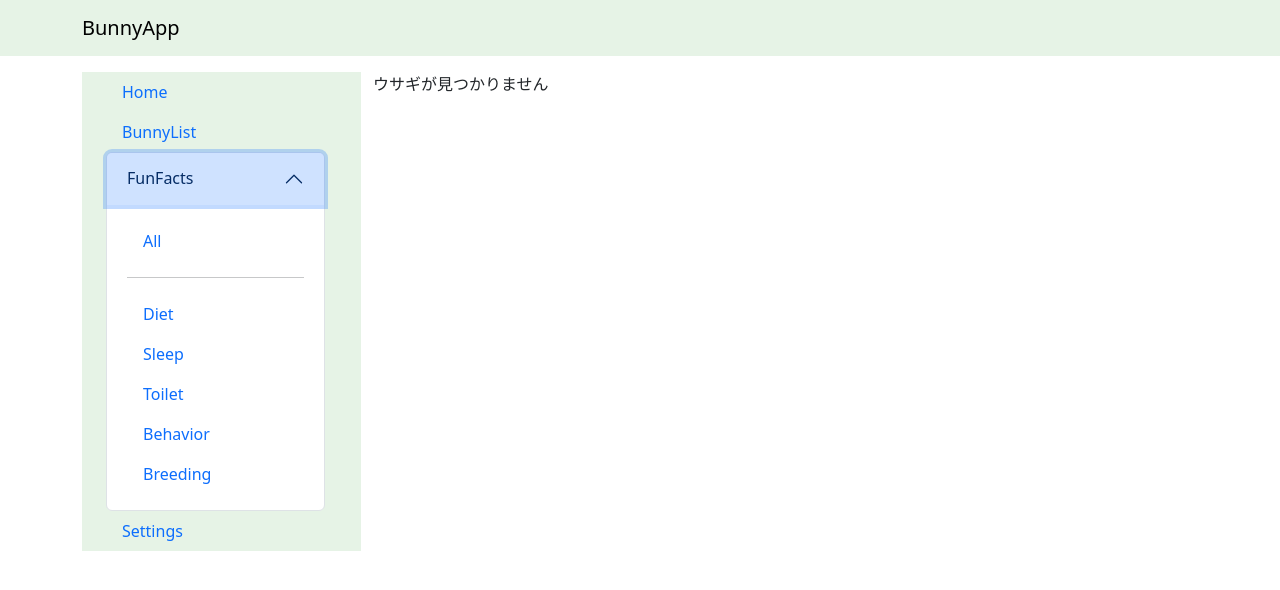
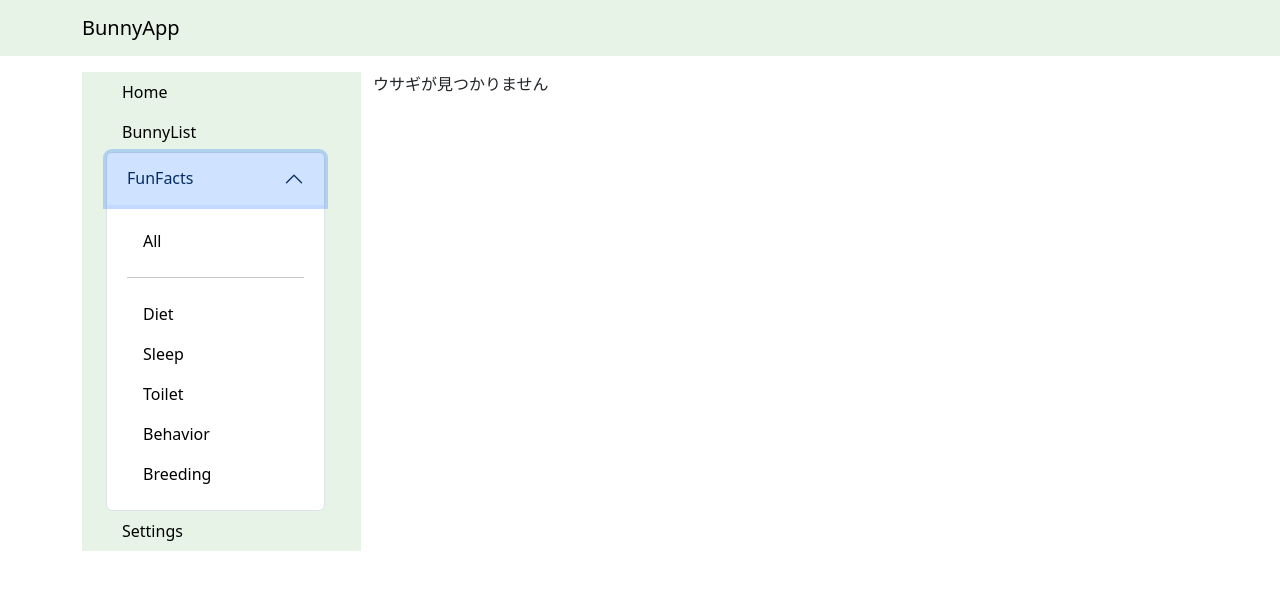
Before and after one commit to yuuandyuu/bunnyApp, a React (Vite) app: page /bunnyApp/funfacts/1 in a window 1280 px wide. Both pictures are taken after a click on the button "FunFacts". Shown: the top 590 px of the page. Built offline with nearby package versions, Linux system fonts and the light colour scheme.

Commit message:
Navの画面遷移、hrefからlinkに変更

```diff
--- /dev/null
+++ b/src/components/css/font.module.scss
@@ -0,0 +1,11 @@
+.linkColor {
+  color: black;
+  text-decoration: none;
+}
+.linkColor:hover {
+  color: #333;
+}
+
+.linkBtn {
+  text-decoration: none;
+}
--- a/src/components/layout/HeaderLayout.tsx
+++ b/src/components/layout/HeaderLayout.tsx
@@ -5,8 +5,11 @@ import {
   NavDropdown,
   Offcanvas,
 } from "react-bootstrap";
+import { Link } from "react-router-dom";
+import { useState } from "react";
 
 import backgroundStyles from "../css/backgroundColer.module.scss";
+import fontStyles from "../css/font.module.scss";
 import buttonStyles from "../css/button.module.scss";
 
 type Props = {
@@ -14,12 +17,16 @@ type Props = {
 };
 
 export const HeaderLayout = ({ children }: Props) => {
+  const [show, setShow] = useState(false);
+
   return (
     <>
       {/* 幅はlg以上、タイトルのみ */}
       <Navbar className={`d-none d-lg-block ${backgroundStyles.LightGreen}`}>
         <Container>
-          <Navbar.Brand href="/">BunnyApp</Navbar.Brand>
+          <Navbar.Brand as={Link} to="/" className={fontStyles.linkColor}>
+            BunnyApp
+          </Navbar.Brand>
         </Container>
       </Navbar>
 
@@ -29,42 +36,100 @@ export const HeaderLayout = ({ children }: Props) => {
         className={`d-lg-none ${backgroundStyles.LightGreen}`}
       >
         <Container>
-          <Navbar.Brand href="/">BunnyApp</Navbar.Brand>
+          <Navbar.Brand as={Link} to="/" className={fontStyles.linkColor}>
+            BunnyApp
+          </Navbar.Brand>
           <Navbar.Toggle
             aria-controls="basic-navbar-nav"
             className={`${backgroundStyles.DarkGreen} ${buttonStyles.toggleBtn}`}
+            onClick={() => setShow(true)}
           />
           <Navbar.Offcanvas
             id="basic-navbar-nav"
             className={backgroundStyles.LightGreen}
+            show={show}
+            onHide={() => setShow(false)}
           >
             <Offcanvas.Header closeButton>
               <Offcanvas.Title>Menu</Offcanvas.Title>
             </Offcanvas.Header>
             <Offcanvas.Body>
               <Nav className="me-auto">
-                <Nav.Link href="/">Home</Nav.Link>
-                <Nav.Link href="/bunnylist">BunnyList</Nav.Link>
+                <Nav.Link
+                  as={Link}
+                  to="/"
+                  className={fontStyles.linkColor}
+                  onClick={() => setShow(false)}
+                >
+                  Home
+                </Nav.Link>
+                <Nav.Link
+                  as={Link}
+                  to="/bunnylist"
+                  className={fontStyles.linkColor}
+                  onClick={() => setShow(false)}
+                >
+                  BunnyList
+                </Nav.Link>
                 <NavDropdown title="FunFacts" id="basic-nav-dropdown">
-                  <NavDropdown.Item href="/funfacts">All</NavDropdown.Item>
+                  <NavDropdown.Item
+                    as={Link}
+                    to="/funfacts"
+                    className={fontStyles.linkColor}
+                    onClick={() => setShow(false)}
+                  >
+                    All
+                  </NavDropdown.Item>
                   <NavDropdown.Divider />
-                  <NavDropdown.Item href="/funfacts/Diet">
+                  <NavDropdown.Item
+                    as={Link}
+                    to="/funfacts/Diet"
+                    className={fontStyles.linkColor}
+                    onClick={() => setShow(false)}
+                  >
                     Diet
                   </NavDropdown.Item>
-                  <NavDropdown.Item href="/funfacts/Sleep">
+                  <NavDropdown.Item
+                    as={Link}
+                    to="/funfacts/Sleep"
+                    className={fontStyles.linkColor}
+                    onClick={() => setShow(false)}
+                  >
                     Sleep
                   </NavDropdown.Item>
-                  <NavDropdown.Item href="/funfacts/Toilet">
+                  <NavDropdown.Item
+                    as={Link}
+                    to="/funfacts/Toilet"
+                    className={fontStyles.linkColor}
+                    onClick={() => setShow(false)}
+                  >
                     Toilet
                   </NavDropdown.Item>
-                  <NavDropdown.Item href="/funfacts/Behavior">
+                  <NavDropdown.Item
+                    as={Link}
+                    to="/funfacts/Behavior"
+                    className={fontStyles.linkColor}
+                    onClick={() => setShow(false)}
+                  >
                     Behavior
                   </NavDropdown.Item>
-                  <NavDropdown.Item href="/funfacts/Breeding">
+                  <NavDropdown.Item
+                    as={Link}
+                    to="/funfacts/Breeding"
+                    className={fontStyles.linkColor}
+                    onClick={() => setShow(false)}
+                  >
                     Breeding
                   </NavDropdown.Item>
                 </NavDropdown>
-                <Nav.Link href="/settings">Settings</Nav.Link>
+                <Nav.Link
+                  as={Link}
+                  to="/settings"
+                  className={fontStyles.linkColor}
+                  onClick={() => setShow(false)}
+                >
+                  Settings
+                </Nav.Link>
               </Nav>
             </Offcanvas.Body>
           </Navbar.Offcanvas>
--- a/src/components/layout/MainLayout.tsx
+++ b/src/components/layout/MainLayout.tsx
@@ -2,6 +2,8 @@ import { Container, Row, Col, Accordion } from "react-bootstrap";
 import { Nav } from "react-bootstrap";
 
 import backgroundStyles from "../css/backgroundColer.module.scss";
+import { Link } from "react-router-dom";
+import fontStyles from "../css/font.module.scss";
 
 type Props = {
   children?: React.ReactNode;
@@ -19,8 +21,16 @@ export const MainLayout = ({ children }: Props) => {
           >
             <Container>
               <Nav className="me-auto flex-column">
-                <Nav.Link href="/">Home</Nav.Link>
-                <Nav.Link href="/bunnylist">BunnyList</Nav.Link>
+                <Nav.Link as={Link} to="/" className={fontStyles.linkColor}>
+                  Home
+                </Nav.Link>
+                <Nav.Link
+                  as={Link}
+                  to="/bunnylist"
+                  className={fontStyles.linkColor}
+                >
+                  BunnyList
+                </Nav.Link>
                 {/* <NavDropdown title="FunFacts" id="basic-nav-dropdown">
                   <NavDropdown.Item href="/funfacts">
                     All
@@ -38,19 +48,61 @@ export const MainLayout = ({ children }: Props) => {
                     <Accordion.Header>FunFacts</Accordion.Header>
                     <Accordion.Body>
                       <Nav className="me-auto flex-column">
-                        <Nav.Link href="/funfacts">All</Nav.Link>
+                        <Nav.Link
+                          as={Link}
+                          to="/funfacts"
+                          className={fontStyles.linkColor}
+                        >
+                          All
+                        </Nav.Link>
                         <hr />
-                        <Nav.Link href="/funfacts/Diet">Diet</Nav.Link>
-                        <Nav.Link href="/funfacts/Sleep">Sleep</Nav.Link>
-                        <Nav.Link href="/funfacts/Toilet">Toilet</Nav.Link>
-                        <Nav.Link href="/funfacts/Behavior">Behavior</Nav.Link>
-                        <Nav.Link href="/funfacts/Breeding">Breeding</Nav.Link>
+                        <Nav.Link
+                          as={Link}
+                          to="/funfacts/Diet"
+                          className={fontStyles.linkColor}
+                        >
+                          Diet
+                        </Nav.Link>
+                        <Nav.Link
+                          as={Link}
+                          to="/funfacts/Sleep"
+                          className={fontStyles.linkColor}
+                        >
+                          Sleep
+                        </Nav.Link>
+                        <Nav.Link
+                          as={Link}
+                          to="/funfacts/Toilet"
+                          className={fontStyles.linkColor}
+                        >
+                          Toilet
+                        </Nav.Link>
+                        <Nav.Link
+                          as={Link}
+                          to="/funfacts/Behavior"
+                          className={fontStyles.linkColor}
+                        >
+                          Behavior
+                        </Nav.Link>
+                        <Nav.Link
+                          as={Link}
+                          to="/funfacts/Breeding"
+                          className={fontStyles.linkColor}
+                        >
+                          Breeding
+                        </Nav.Link>
                       </Nav>
                     </Accordion.Body>
                   </Accordion.Item>
                 </Accordion>
 
-                <Nav.Link href="/settings">Settings</Nav.Link>
+                <Nav.Link
+                  as={Link}
+                  to="/settings"
+                  className={fontStyles.linkColor}
+                >
+                  Settings
+                </Nav.Link>
               </Nav>
             </Container>
           </Col>
```
